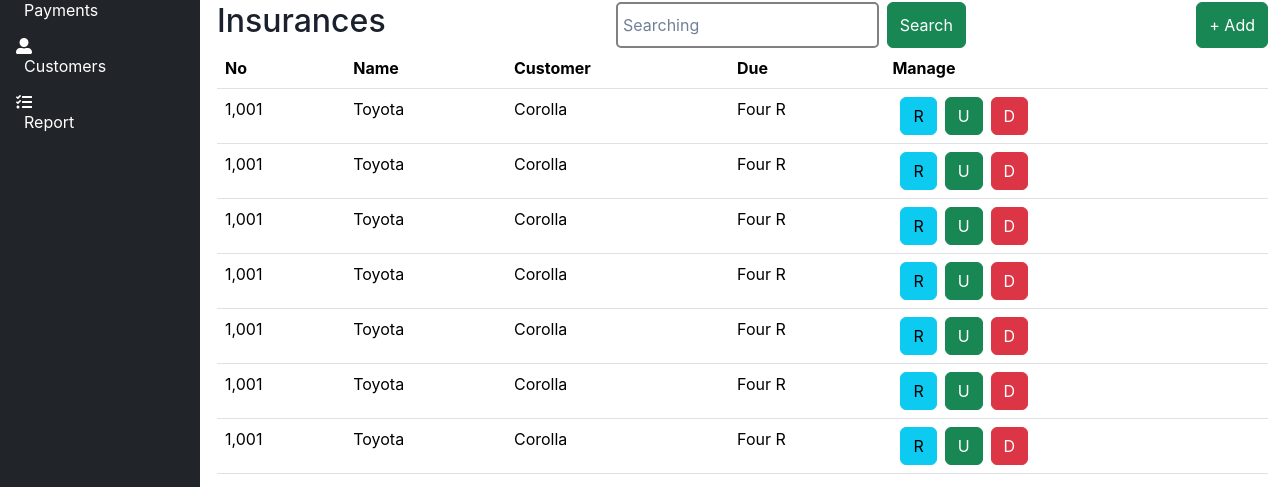
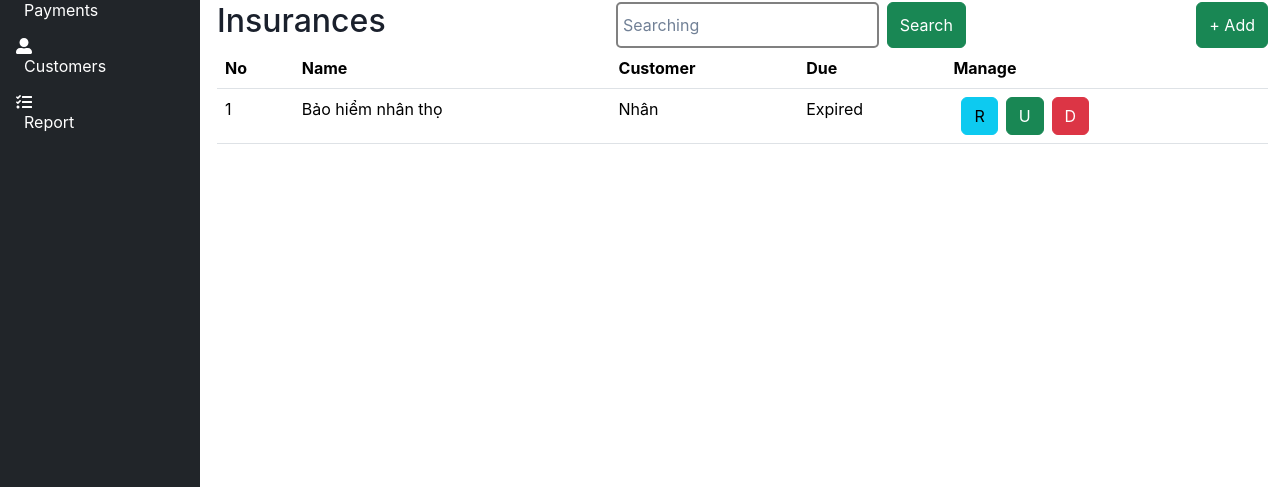
Before and after one commit to Huynhminhduc2k2/BHYT_FE, a React (Create React App) app: page /home in a window 1280 px wide. Shown: the part 316-803 px from the top of the page. Built offline with nearby package versions, Linux system fonts and the light colour scheme.

Commit message:
Add props for getting data into main page

```diff
--- a/src/view/MainPage/components/ContentMain.jsx
+++ b/src/view/MainPage/components/ContentMain.jsx
@@ -6,8 +6,11 @@ import {
   FaTasks,
   FaCar,
 } from 'react-icons/fa';
+import DataRow from './RowContent';
 
 function ContentMain() {
+  // Nhận data truyền từ PostgreSQL (DBeaver) ở đây
+
   return (
     <div className="d-flex home">
       <div className="d-flex sidebar flex-column flex-shrink-0  bg-dark">
@@ -95,83 +98,12 @@ function ContentMain() {
             </tr>
           </thead>
           <tbody>
-            <tr>
-              <td>1,001</td>
-              <td>Toyota</td>
-              <td>Corolla</td>
-              <td>Four R</td>
-              <td>
-                <button class="btn btn-info mx-2 ">R</button>
-                <button class="btn btn-success ">U</button>
-                <button class="btn btn-danger mx-2">D</button>
-              </td>
-            </tr>
-            <tr>
-              <td>1,001</td>
-              <td>Toyota</td>
-              <td>Corolla</td>
-              <td>Four R</td>
-              <td>
-                <button class="btn btn-info mx-2 ">R</button>
-                <button class="btn btn-success ">U</button>
-                <button class="btn btn-danger mx-2">D</button>
-              </td>
-            </tr>
-            <tr>
-              <td>1,001</td>
-              <td>Toyota</td>
-              <td>Corolla</td>
-              <td>Four R</td>
-              <td>
-                <button class="btn btn-info mx-2 ">R</button>
-                <button class="btn btn-success ">U</button>
-                <button class="btn btn-danger mx-2">D</button>
-              </td>
-            </tr>
-            <tr>
-              <td>1,001</td>
-              <td>Toyota</td>
-              <td>Corolla</td>
-              <td>Four R</td>
-              <td>
-                <button class="btn btn-info mx-2 ">R</button>
-                <button class="btn btn-success ">U</button>
-                <button class="btn btn-danger mx-2">D</button>
-              </td>
-            </tr>
-            <tr>
-              <td>1,001</td>
-              <td>Toyota</td>
-              <td>Corolla</td>
-              <td>Four R</td>
-              <td>
-                <button class="btn btn-info mx-2 ">R</button>
-                <button class="btn btn-success ">U</button>
-                <button class="btn btn-danger mx-2">D</button>
-              </td>
-            </tr>
-            <tr>
-              <td>1,001</td>
-              <td>Toyota</td>
-              <td>Corolla</td>
-              <td>Four R</td>
-              <td>
-                <button class="btn btn-info mx-2 ">R</button>
-                <button class="btn btn-success ">U</button>
-                <button class="btn btn-danger mx-2">D</button>
-              </td>
-            </tr>
-            <tr>
-              <td>1,001</td>
-              <td>Toyota</td>
-              <td>Corolla</td>
-              <td>Four R</td>
-              <td>
-                <button class="btn btn-info mx-2 ">R</button>
-                <button class="btn btn-success ">U</button>
-                <button class="btn btn-danger mx-2">D</button>
-              </td>
-            </tr>
+            <DataRow
+              no={1}
+              name="Bảo hiểm nhân thọ"
+              customer="Nhân"
+              due="Expired"
+            />
           </tbody>
         </table>
       </div>
--- /dev/null
+++ b/src/view/MainPage/components/RowContent.jsx
@@ -0,0 +1,17 @@
+import React from 'react';
+
+export default function DataRow(props) {
+  return (
+    <tr>
+      <td>{props.no}</td>
+      <td>{props.name}</td>
+      <td>{props.customer}</td>
+      <td>{props.due}</td>
+      <td>
+        <button class="btn btn-info mx-2 ">R</button>
+        <button class="btn btn-success ">U</button>
+        <button class="btn btn-danger mx-2">D</button>
+      </td>
+    </tr>
+  );
+}
--- a/src/view/Payment/Payment.jsx
+++ b/src/view/Payment/Payment.jsx
@@ -1,17 +1,16 @@
-import React, { useState,Component } from 'react';
-import "./Payment.css";
+import React, { useState, Component } from 'react';
+import './Payment.css';
 import { Button } from '@chakra-ui/react';
 import axios from 'axios';
 
-
 function PaymentAndOrder() {
- return (
- <div>
-  <form action="https://localhost:7067/v2/api/Payment" method="POST">
-    <Button type="submit">Subbmit</Button>
-    </form>
- </div>
- )
-};
+  return (
+    <div>
+      <form action="https://localhost:7067/v2/api/Payment" method="POST">
+        <Button type="submit">Submit</Button>
+      </form>
+    </div>
+  );
+}
 
 export default PaymentAndOrder;
```
